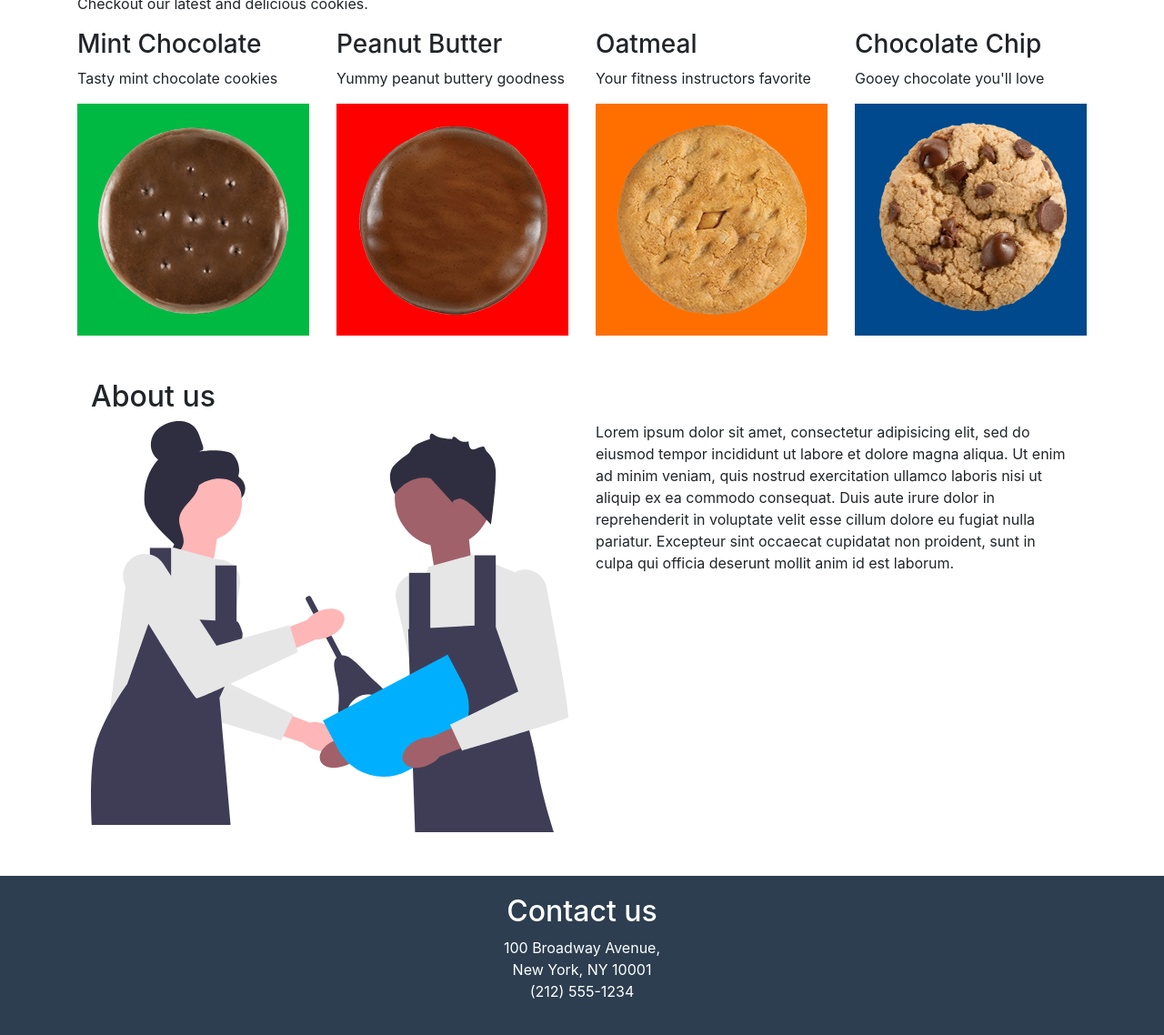
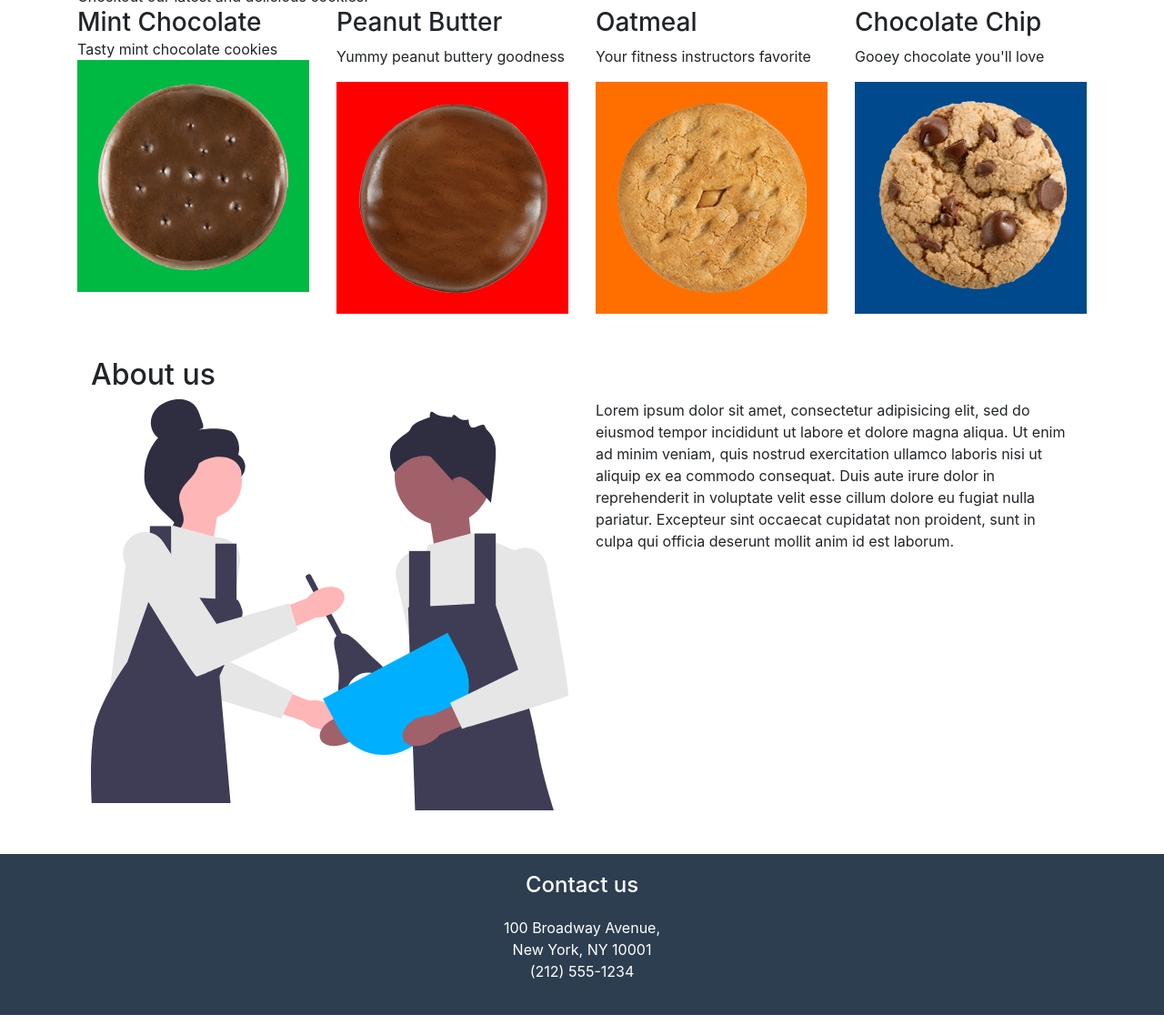
Before and after one commit to CUNYTechPrep/lab-bootstrap-5.2, a plain HTML site: page index.html in a window 1280 px wide. Shown: the part 454-1592 px from the top of the page at 91% size. After the commit the page ends 1570 px from the top, so only its background shows below. Drawn offline with nearby package versions, Linux system fonts and the light colour scheme.

Commit message:
Update styles.css

```diff
--- a/css/styles.css
+++ b/css/styles.css
@@ -1,23 +1,21 @@
-<link rel="stylesheet" href="css/styles.css" />
-header {
-    height: 400px;
-    background-image: url('path/to/your/image.jpg'); /* Replace with your image path or provided image */
-    background-size: cover;
-    background-position: center center;
-    display: flex;
-    align-items: center;
-    justify-content: center;
-    text-align: center;
-    padding: 20px; /* This gives some space around the text, adjust as needed */
+.cookie-item h3,
+.cookie-item p,
+.cookie-item img {
+    margin: 0;
+    padding: 0;
 }
 
-header h1, header p {
+.cookie-header h2,
+.cookie-header p {
     margin: 0;
-    color: white; /* Change this to any color you see fit or leave it out if your background image is light */
+    padding: 0;
 }
-<header>
-    <div>
-        <h1>Cookie Store</h1>
-        <p>Buy our awesome cookies. All proceeds go to charity!</p>
-    </div>
-</header>
+
+footer h2 {
+    font-size: 24px;
+    margin-bottom: 20px;
+}
+
+footer address {
+    font-style: normal;
+}
```
